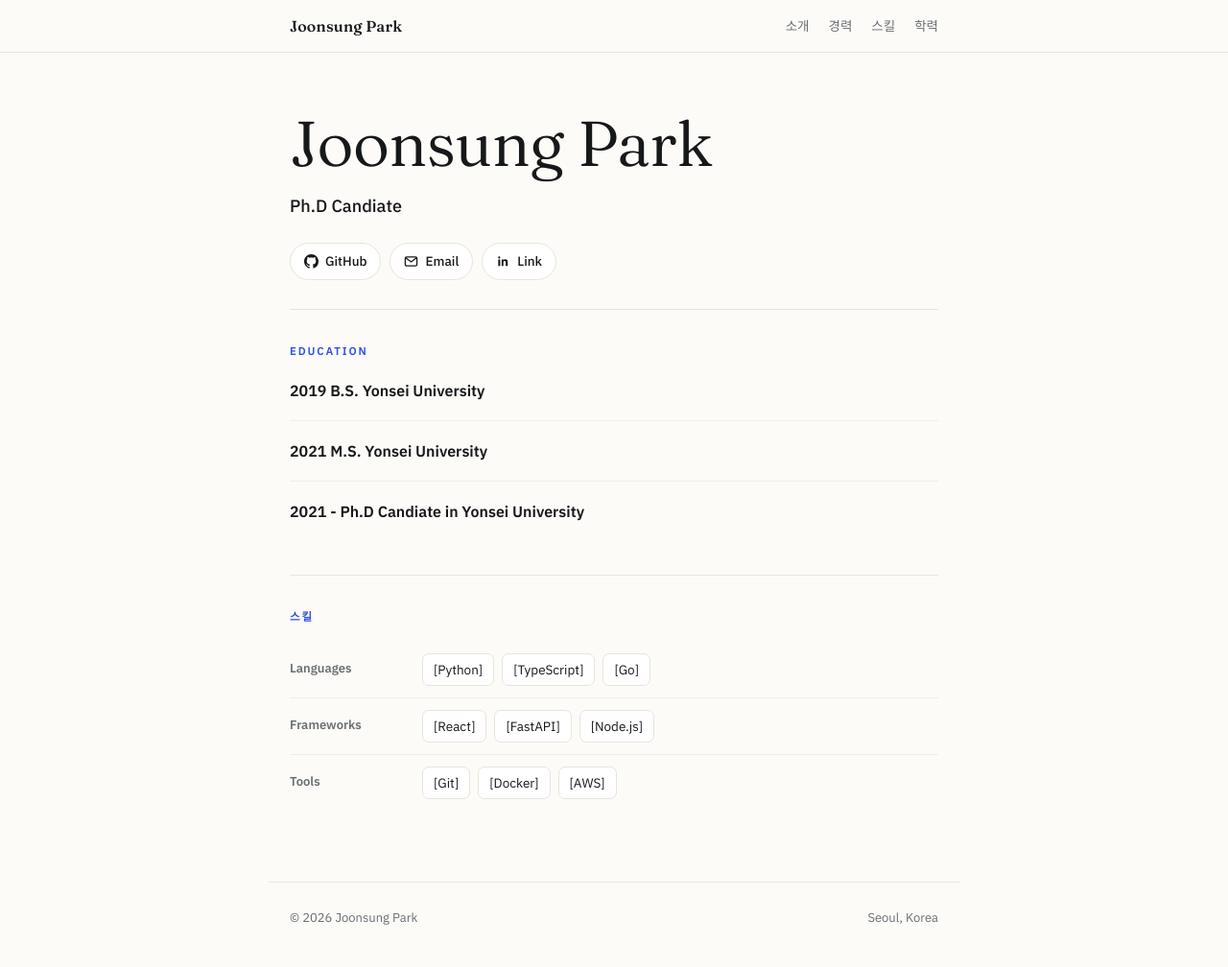
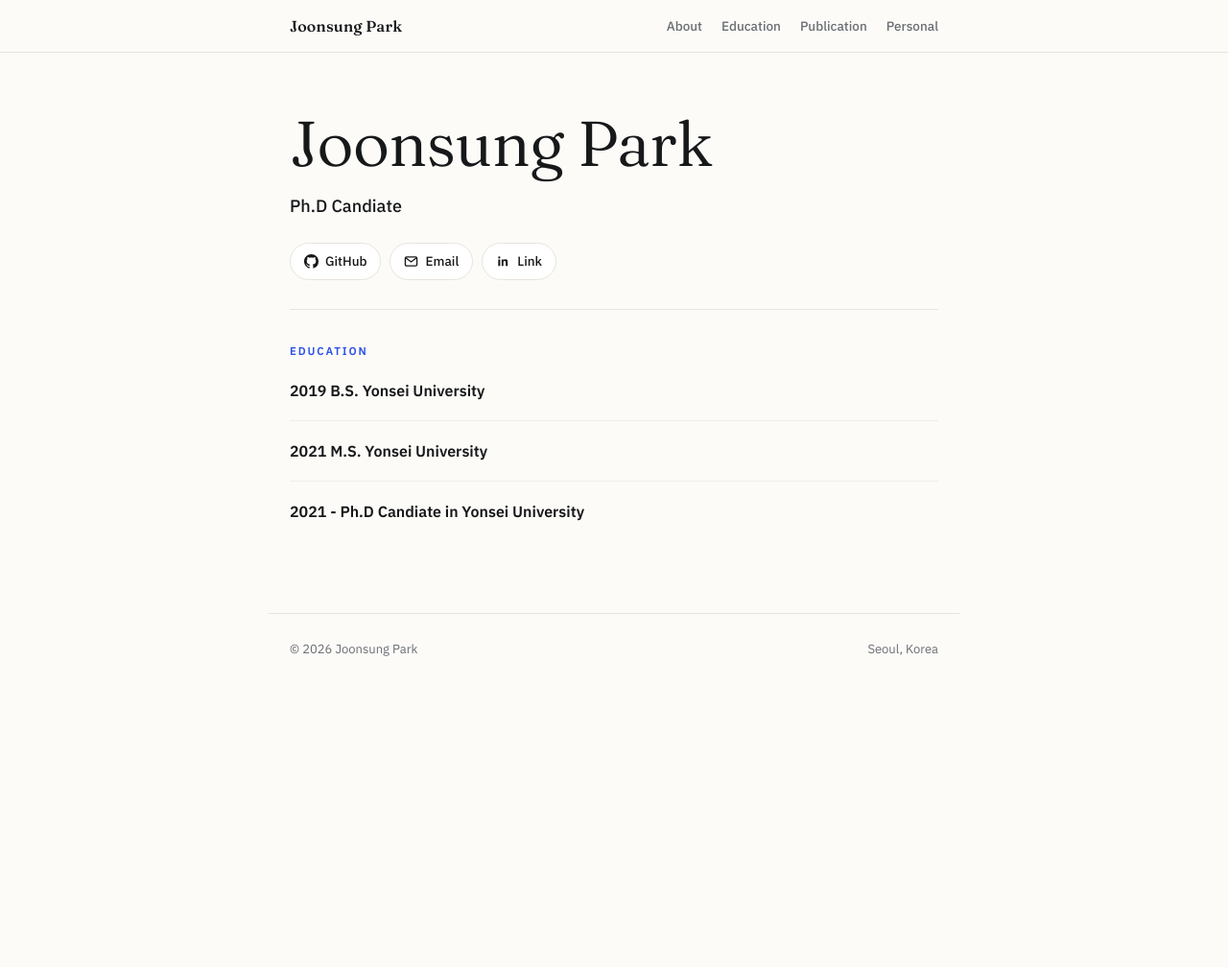
Before and after one commit to JoonsungP/JoonsungP.github.io, a plain HTML site: page index.html in a window 1280 px wide. Shown: the whole page at 96% size. After the commit the page ends 800 px from the top, so only its background shows below. Drawn offline with Linux system fonts and the light colour scheme.

Commit message:
Main template done

```diff
--- a/index.html
+++ b/index.html
@@ -100,16 +100,15 @@
 <style>img{max-width:100%;height:auto}</style>
 </head>
 <body>
-<!-- ===== 편집 안내: 대괄호 [ ] 안의 내용을 본인 정보로 바꾸세요. 링크의 href="#" 도 실제 주소로. ===== -->
 
 <header class="bar">
   <div class="wrap">
     <span class="me">Joonsung Park</span>
     <nav>
-      <a href="#about">소개</a>
-      <a href="#experience">경력</a>
-      <a href="#skills">스킬</a>
-      <a href="#education">학력</a>
+      <a href="#about">About</a>
+      <a href="#experience">Education</a>
+      <a href="#skills">Publication</a>
+      <a href="#education">Personal</a>
     </nav>
   </div>
 </header>
@@ -155,23 +154,6 @@
         <div class="role">2021 - Ph.D Candiate in Yonsei University</div>
     </div>
   </section>
-
-  <section id="skills">
-    <p class="eyebrow">스킬</p>
-    <div class="skillgroup">
-      <div class="k">Languages</div>
-      <div class="tags"><span>[Python]</span><span>[TypeScript]</span><span>[Go]</span></div>
-    </div>
-    <div class="skillgroup">
-      <div class="k">Frameworks</div>
-      <div class="tags"><span>[React]</span><span>[FastAPI]</span><span>[Node.js]</span></div>
-    </div>
-    <div class="skillgroup">
-      <div class="k">Tools</div>
-      <div class="tags"><span>[Git]</span><span>[Docker]</span><span>[AWS]</span></div>
-    </div>
-  </section>
-
 </main>
 
 <footer class="wrap">
```
